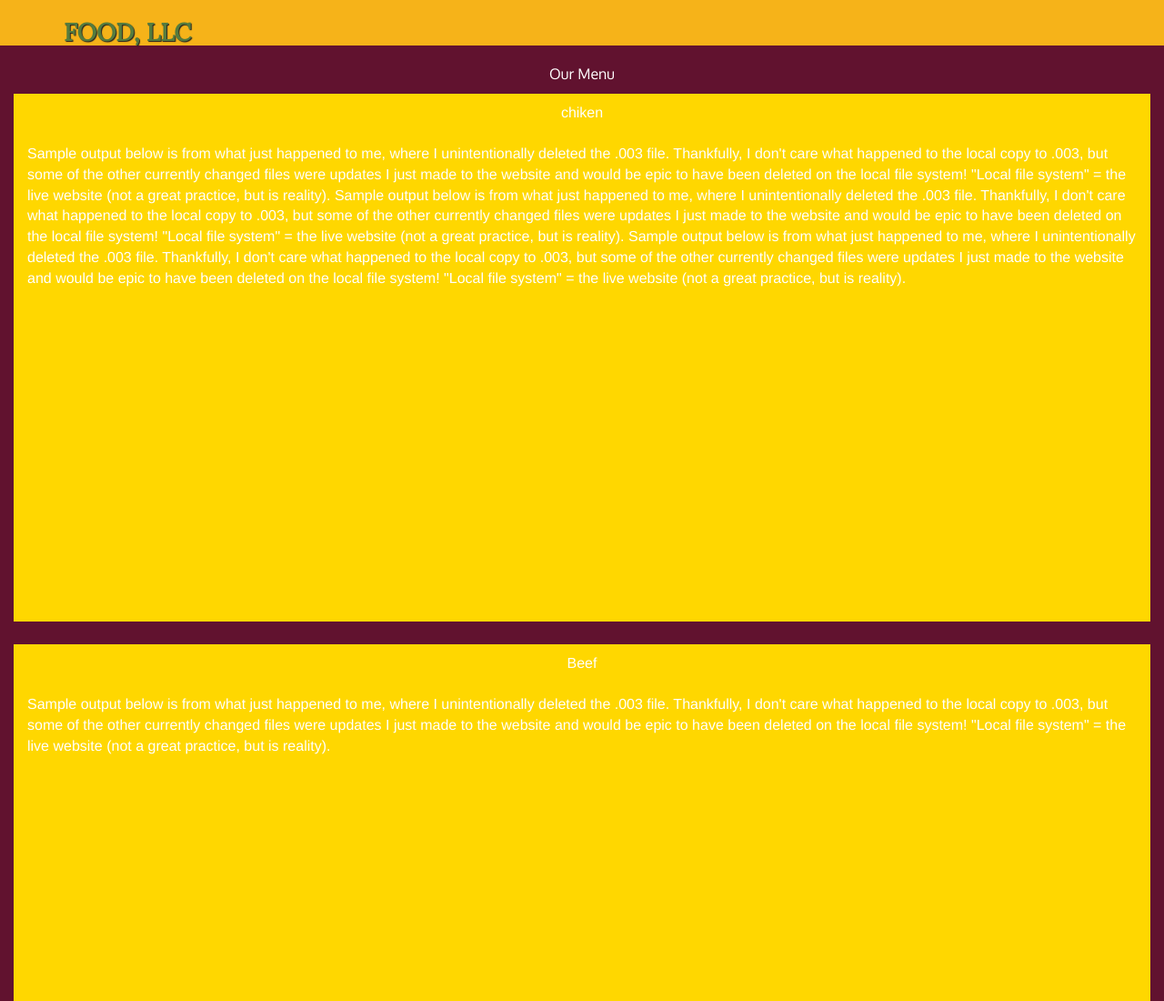
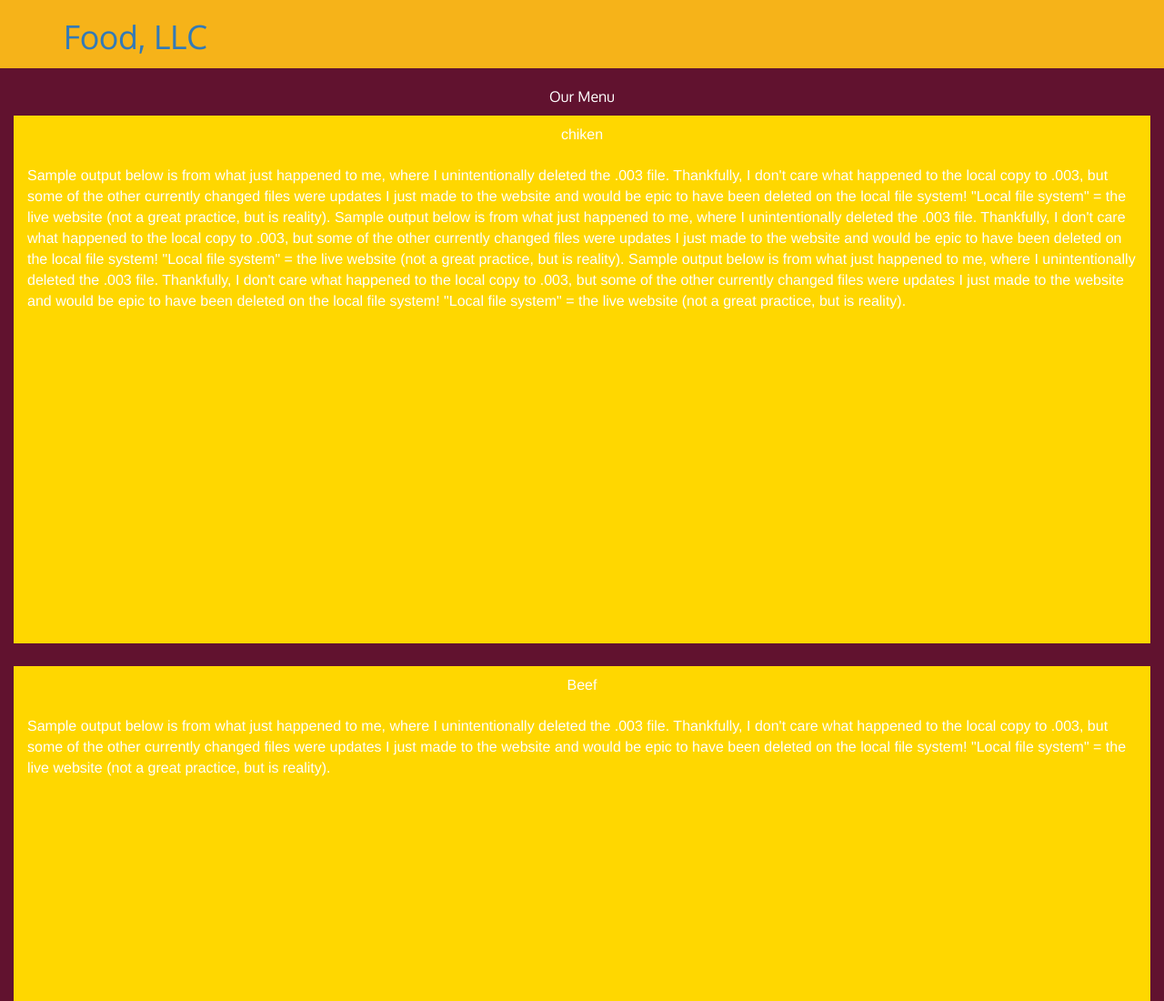
Before and after one commit to cmabdullah/mod3_solution, a plain HTML site: page index.html in a window 1280 px wide. Shown: the top 1100 px of the page at 91% size. Drawn offline with Linux system fonts and the light colour scheme.

Commit message:
nav pb slove link pb appair 95% complete bt i will push it

```diff
--- a/css/styles.css
+++ b/css/styles.css
@@ -14,33 +14,6 @@ body {
 
 
 
-.navbar-brand {
-  padding-top: 25px;
-}
-
-.navbar-brand h1 { /* Restaurant name */
-  font-family: 'Lora', serif;
-  color: #557c3e;
-  font-size: 1.5em;
-  text-transform: uppercase;
-  font-weight: bold;
-  text-shadow: 1px 1px 1px #222;
-  margin-top: 0;
-  margin-bottom: 0;
-  line-height: .75;
-}
-.navbar-brand a:hover, .navbar-brand a:focus {
-  text-decoration: none;
-}
-.navbar-brand p { /* Kosher cert */
-  color: #000;
-  text-transform: uppercase;
-  font-size: .7em;
-  margin-top: 15px;
-}
-.navbar-brand p span { /* Star-K */
-  vertical-align: middle;
-}
 
 
 
@@ -87,6 +60,8 @@ body {
 h1 {
   margin-bottom: 15px;
   text-align: center;
+
+
 }
 p {
   border: 0px solid black;
--- a/index.html
+++ b/index.html
@@ -26,9 +26,7 @@
         <div class="navbar-header">
 
 
-          <div class="navbar-brand">
-            <a href="index.html"><h1>Food, LLC</h1></a>
-          </div>
+          <a href="index.html"><h1>Food, LLC</h1></a>
 
           <button type="button" class="navbar-toggle collapsed" data-toggle="collapse" data-target="#collapsable-nav" aria-expanded="false">
             <span class="sr-only">Toggle navigation</span>
```
